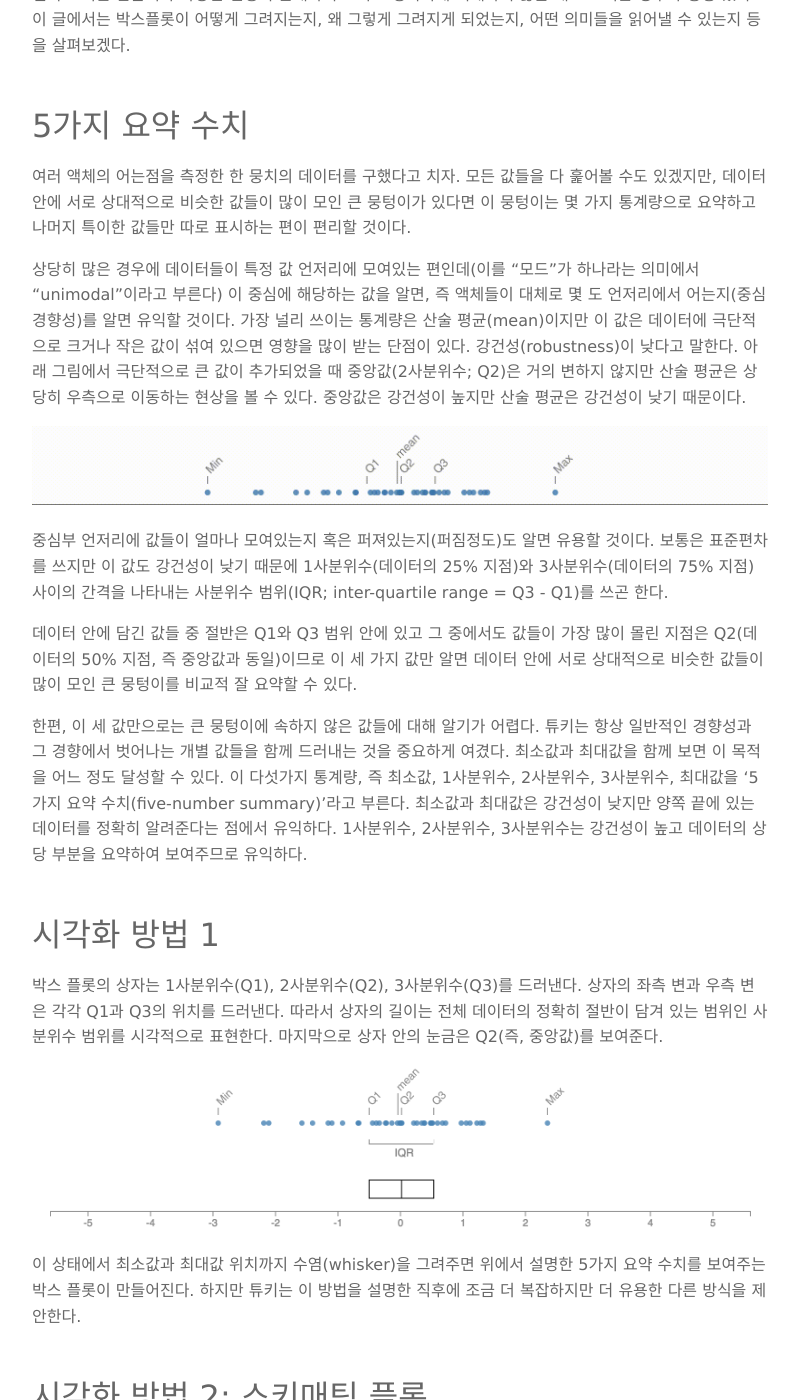
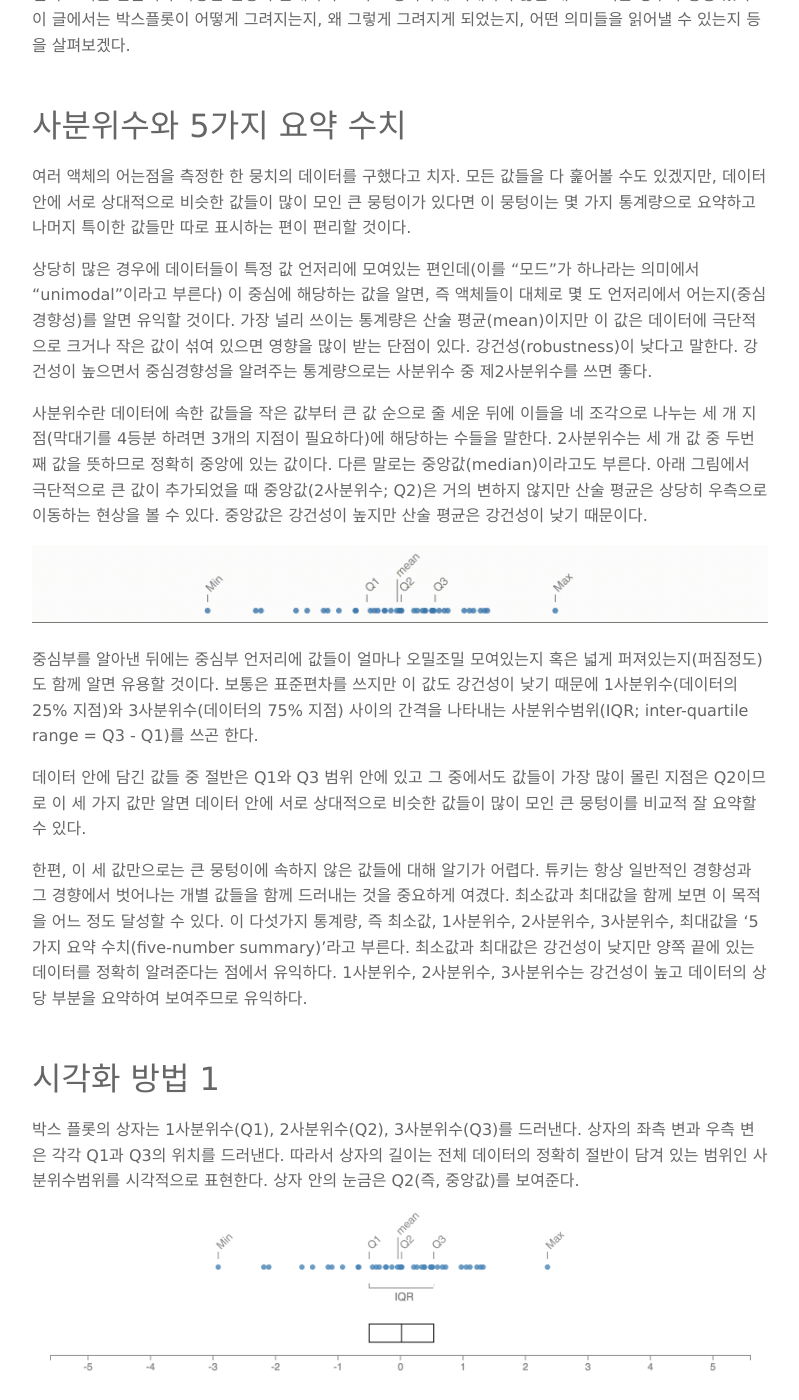
Before and after one commit to boxnwhiskr/boxnwhiskr.github.io, a Jekyll site: the page built from _posts/2019-02-19-boxplot.markdown, in a window 1280 px wide and 1400 px high, scrolled down 792 px. Shown: the whole window, without its empty margins (240-1039 px from the left). Built offline with Jekyll 4.4.1, drawn with Linux system fonts in a browser that asks for light colours; nearby versions of some CDN libraries; some web fonts are replaced; some of the changed text lies outside the part shown.

Commit message:
Elaborate description on quartile numbers

```diff
--- a/_posts/2019-02-19-boxplot.markdown
+++ b/_posts/2019-02-19-boxplot.markdown
@@ -10,27 +10,29 @@ date: 2019-02-19
 
 널리 쓰이는 만큼이나 다양한 변형이 존재하기도 하고 정확하게 이해하지 않은 채로 쓰이는 경우가 종종 있다. 이 글에서는 박스플롯이 어떻게 그려지는지, 왜 그렇게 그려지게 되었는지, 어떤 의미들을 읽어낼 수 있는지 등을 살펴보겠다.
 
-# 5가지 요약 수치
+# 사분위수와 5가지 요약 수치
 
 여러 액체의 어는점을 측정한 한 뭉치의 데이터를 구했다고 치자. 모든 값들을 다 훑어볼 수도 있겠지만, 데이터 안에 서로 상대적으로 비슷한 값들이 많이 모인 큰 뭉텅이가 있다면 이 뭉텅이는 몇 가지 통계량으로 요약하고 나머지 특이한 값들만 따로 표시하는 편이 편리할 것이다.
 
-상당히 많은 경우에 데이터들이 특정 값 언저리에 모여있는 편인데(이를 "모드"가 하나라는 의미에서 "unimodal"이라고 부른다) 이 중심에 해당하는 값을 알면, 즉 액체들이 대체로 몇 도 언저리에서 어는지(중심경향성)를 알면 유익할 것이다. 가장 널리 쓰이는 통계량은 산술 평균(mean)이지만 이 값은 데이터에 극단적으로 크거나 작은 값이 섞여 있으면 영향을 많이 받는 단점이 있다. 강건성(robustness)이 낮다고 말한다. 아래 그림에서 극단적으로 큰 값이 추가되었을 때 중앙값(2사분위수; Q2)은 거의 변하지 않지만 산술 평균은 상당히 우측으로 이동하는 현상을 볼 수 있다. 중앙값은 강건성이 높지만 산술 평균은 강건성이 낮기 때문이다.
+상당히 많은 경우에 데이터들이 특정 값 언저리에 모여있는 편인데(이를 "모드"가 하나라는 의미에서 "unimodal"이라고 부른다) 이 중심에 해당하는 값을 알면, 즉 액체들이 대체로 몇 도 언저리에서 어는지(중심경향성)를 알면 유익할 것이다. 가장 널리 쓰이는 통계량은 산술 평균(mean)이지만 이 값은 데이터에 극단적으로 크거나 작은 값이 섞여 있으면 영향을 많이 받는 단점이 있다. 강건성(robustness)이 낮다고 말한다. 강건성이 높으면서 중심경향성을 알려주는 통계량으로는 사분위수 중 제2사분위수를 쓰면 좋다.
+
+사분위수란 데이터에 속한 값들을 작은 값부터 큰 값 순으로 줄 세운 뒤에 이들을 네 조각으로 나누는 세 개 지점(막대기를 4등분 하려면 3개의 지점이 필요하다)에 해당하는 수들을 말한다. 2사분위수는 세 개 값 중 두번째 값을 뜻하므로 정확히 중앙에 있는 값이다. 다른 말로는 중앙값(median)이라고도 부른다. 아래 그림에서 극단적으로 큰 값이 추가되었을 때 중앙값(2사분위수; Q2)은 거의 변하지 않지만 산술 평균은 상당히 우측으로 이동하는 현상을 볼 수 있다. 중앙값은 강건성이 높지만 산술 평균은 강건성이 낮기 때문이다.
 
 ![중앙값과 산술평균](/img/posts/2019-02-19-boxplot/mean-median.gif)
 
-중심부 언저리에 값들이 얼마나 모여있는지 혹은 퍼져있는지(퍼짐정도)도 알면 유용할 것이다. 보통은 표준편차를 쓰지만 이 값도 강건성이 낮기 때문에 1사분위수(데이터의 25% 지점)와 3사분위수(데이터의 75% 지점) 사이의 간격을 나타내는 사분위수 범위(IQR; inter-quartile range = Q3 - Q1)를 쓰곤 한다.
+중심부를 알아낸 뒤에는 중심부 언저리에 값들이 얼마나 오밀조밀 모여있는지 혹은 넓게 퍼져있는지(퍼짐정도)도 함께 알면 유용할 것이다. 보통은 표준편차를 쓰지만 이 값도 강건성이 낮기 때문에 1사분위수(데이터의 25% 지점)와 3사분위수(데이터의 75% 지점) 사이의 간격을 나타내는 사분위수범위(IQR; inter-quartile range = Q3 - Q1)를 쓰곤 한다.
 
-데이터 안에 담긴 값들 중 절반은 Q1와 Q3 범위 안에 있고 그 중에서도 값들이 가장 많이 몰린 지점은 Q2(데이터의 50% 지점, 즉 중앙값과 동일)이므로 이 세 가지 값만 알면 데이터 안에 서로 상대적으로 비슷한 값들이 많이 모인 큰 뭉텅이를 비교적 잘 요약할 수 있다.
+데이터 안에 담긴 값들 중 절반은 Q1와 Q3 범위 안에 있고 그 중에서도 값들이 가장 많이 몰린 지점은 Q2이므로 이 세 가지 값만 알면 데이터 안에 서로 상대적으로 비슷한 값들이 많이 모인 큰 뭉텅이를 비교적 잘 요약할 수 있다.
 
 한편, 이 세 값만으로는 큰 뭉텅이에 속하지 않은 값들에 대해 알기가 어렵다. 튜키는 항상 일반적인 경향성과 그 경향에서 벗어나는 개별 값들을 함께 드러내는 것을 중요하게 여겼다. 최소값과 최대값을 함께 보면 이 목적을 어느 정도 달성할 수 있다. 이 다섯가지 통계량, 즉 최소값, 1사분위수, 2사분위수, 3사분위수, 최대값을 '5가지 요약 수치(five-number summary)'라고 부른다. 최소값과 최대값은 강건성이 낮지만 양쪽 끝에 있는 데이터를 정확히 알려준다는 점에서 유익하다. 1사분위수, 2사분위수, 3사분위수는 강건성이 높고 데이터의 상당 부분을 요약하여 보여주므로 유익하다.
 
 # 시각화 방법 1
 
-박스 플롯의 상자는 1사분위수(Q1), 2사분위수(Q2), 3사분위수(Q3)를 드러낸다. 상자의 좌측 변과 우측 변은 각각 Q1과 Q3의 위치를 드러낸다. 따라서 상자의 길이는 전체 데이터의 정확히 절반이 담겨 있는 범위인 사분위수 범위를 시각적으로 표현한다. 마지막으로 상자 안의 눈금은 Q2(즉, 중앙값)를 보여준다.
+박스 플롯의 상자는 1사분위수(Q1), 2사분위수(Q2), 3사분위수(Q3)를 드러낸다. 상자의 좌측 변과 우측 변은 각각 Q1과 Q3의 위치를 드러낸다. 따라서 상자의 길이는 전체 데이터의 정확히 절반이 담겨 있는 범위인 사분위수범위를 시각적으로 표현한다. 상자 안의 눈금은 Q2(즉, 중앙값)를 보여준다.
 
 ![상자](/img/posts/2019-02-19-boxplot/box.png)
 
-이 상태에서 최소값과 최대값 위치까지 수염(whisker)을 그려주면 위에서 설명한 5가지 요약 수치를 보여주는 박스 플롯이 만들어진다. 하지만 튜키는 이 방법을 설명한 직후에 조금 더 복잡하지만 더 유용한 다른 방식을 제안한다.
+이 상태에서 최소값과 최대값 위치까지 수염(whisker)을 그려주면 위에서 설명한 5가지 요약 수치를 보여주는 박스 플롯이 만들어진다. 하지만 튜키는 이 방법을 설명한 직후에 조금 더 복잡하지만 유용한 다른 방식을 제안한다.
 
 # 시각화 방법 2: 스키매틱 플롯
 
```
